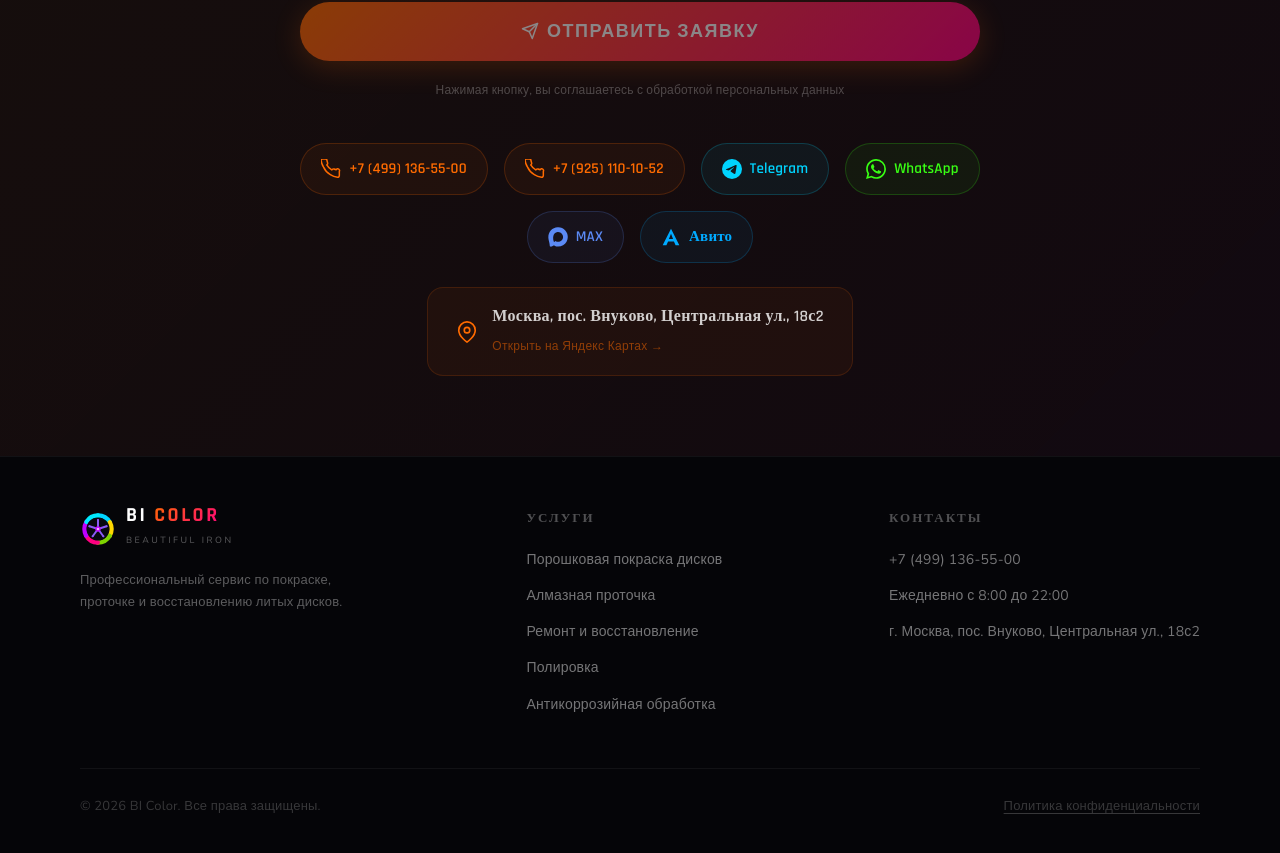
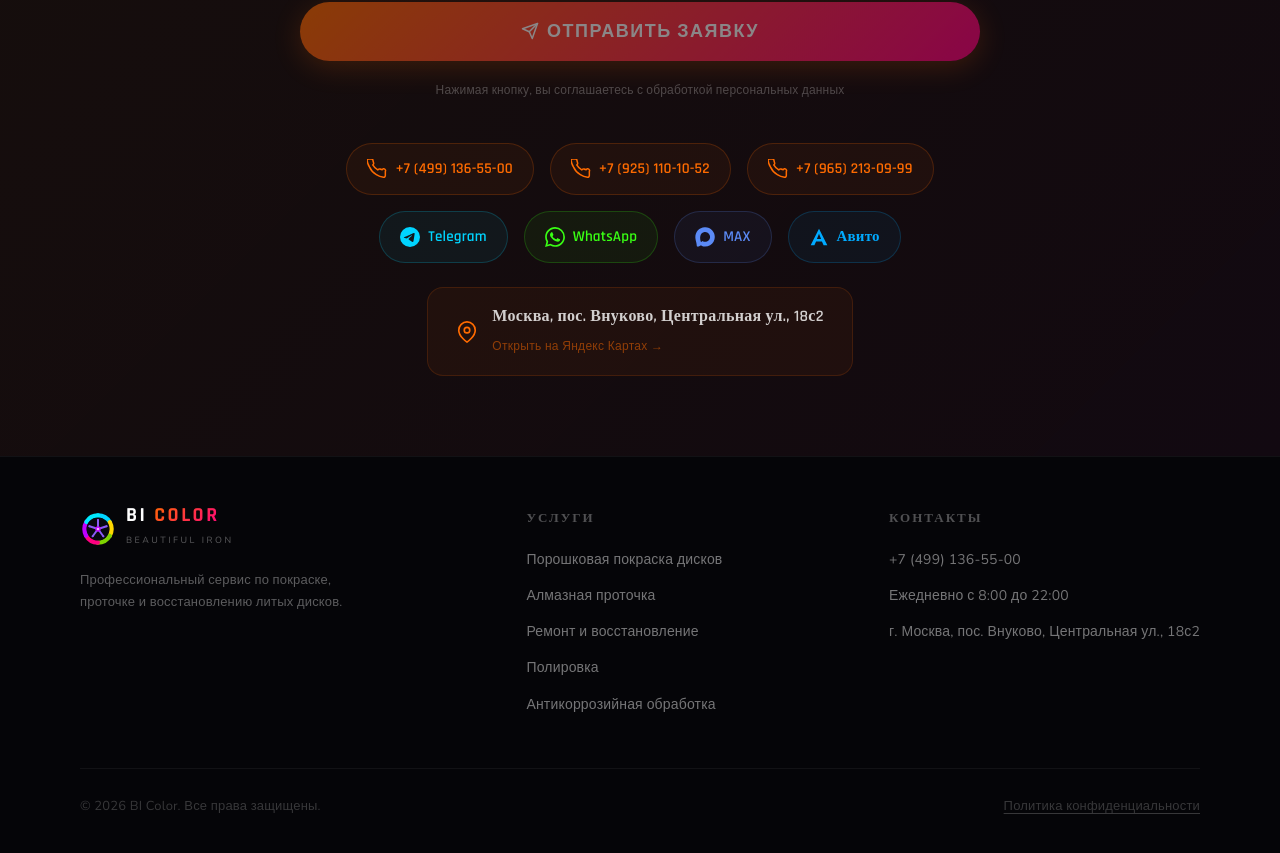
Before and after one commit to mikhailmikemorozov-coder/moaans, a React (Vite) app: page / in a window 1280 px wide. Shown: the part 6452-7305 px from the top of the page. Built offline with nearby package versions, Linux system fonts and the light colour scheme.

Commit message:
Add +79652130999 to contact phone buttons

```diff
--- a/src/App.jsx
+++ b/src/App.jsx
@@ -1005,6 +1005,10 @@ export default function App() {
                 label: "+7 (925) 110-10-52", color: "#ff6b00", href: "tel:+79251101052",
               },
               {
+                icon: <svg viewBox="0 0 24 24" fill="none" stroke="currentColor" strokeWidth="1.8" strokeLinecap="round" strokeLinejoin="round" width="20" height="20"><path d="M22 16.92v3a2 2 0 01-2.18 2 19.79 19.79 0 01-8.63-3.07A19.5 19.5 0 013.07 9.81a19.79 19.79 0 01-3.07-8.7A2 2 0 012.18 0h3a2 2 0 012 1.72 12.84 12.84 0 00.7 2.81 2 2 0 01-.45 2.11L6.91 7.09a16 16 0 006 6l.56-.56a2 2 0 012.11-.45 12.84 12.84 0 002.81.7A2 2 0 0122 14.92v2z"/></svg>,
+                label: "+7 (965) 213-09-99", color: "#ff6b00", href: "tel:+79652130999",
+              },
+              {
                 icon: <svg viewBox="0 0 24 24" fill="currentColor" width="20" height="20"><path d="M11.944 0A12 12 0 000 12a12 12 0 0012 12 12 12 0 0012-12A12 12 0 0012 0a12 12 0 00-.056 0zm4.962 7.224c.1-.002.321.023.465.14a.506.506 0 01.171.325c.016.093.036.306.02.472-.18 1.898-.962 6.502-1.36 8.627-.168.9-.499 1.201-.82 1.23-.696.065-1.225-.46-1.9-.902-1.056-.693-1.653-1.124-2.678-1.8-1.185-.78-.417-1.21.258-1.91.177-.184 3.247-2.977 3.307-3.23.007-.032.014-.15-.056-.212s-.174-.041-.249-.024c-.106.024-1.793 1.14-5.061 3.345-.48.33-.913.49-1.302.48-.428-.008-1.252-.241-1.865-.44-.752-.245-1.349-.374-1.297-.789.027-.216.325-.437.893-.663 3.498-1.524 5.83-2.529 6.998-3.014 3.332-1.386 4.025-1.627 4.476-1.635z"/></svg>,
                 label: "Telegram", color: "#00d4ff", href: "https://t.me/+79652130999",
               },
```
